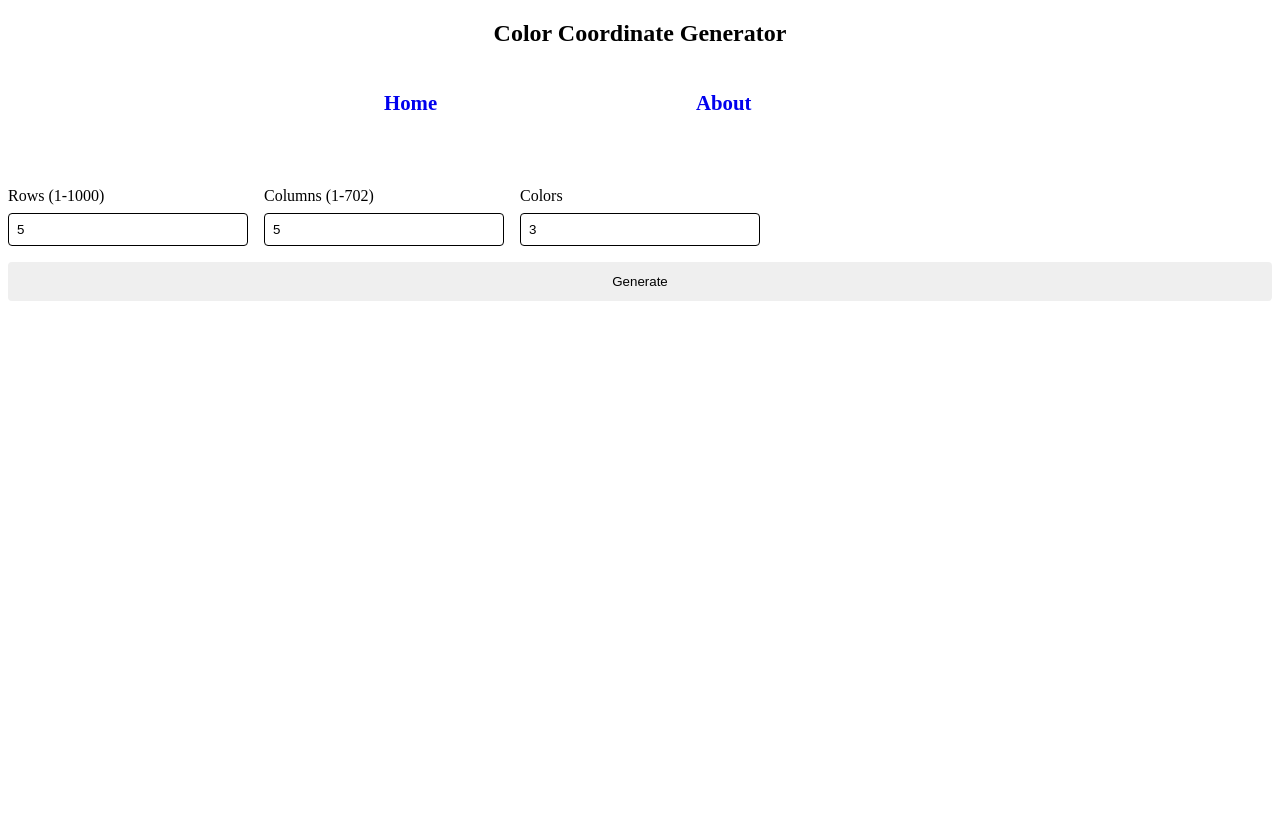
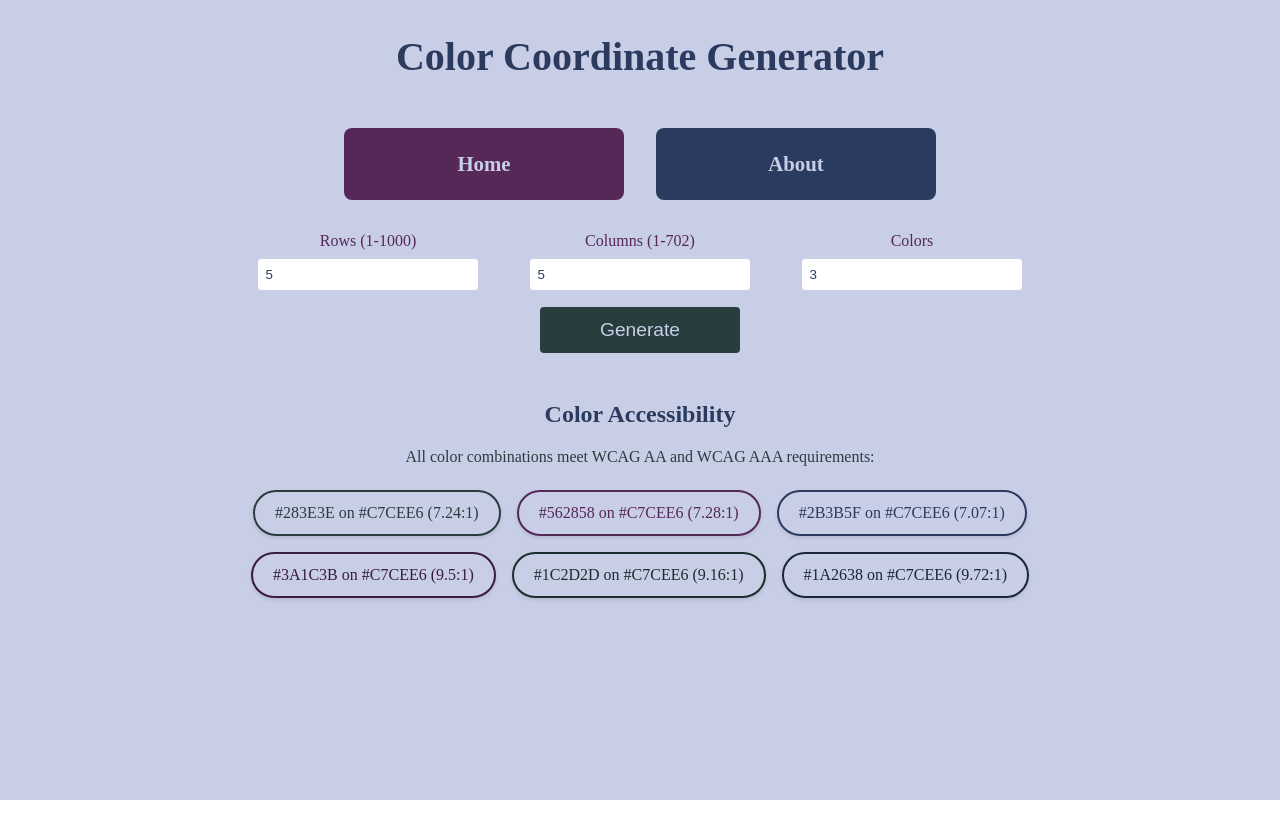
Before and after one commit to HridayaB/hridaya-app, an Angular app: page /color in a window 1280 px wide. Built offline with nearby package versions, Linux system fonts and the light colour scheme.

Commit message:
Added colors on the color-coordinate page

```diff
--- a/src/about/about.component.css
+++ b/src/about/about.component.css
@@ -109,6 +109,9 @@
     text-decoration: none;
     transition: all 0.3s ease;
     min-width: 200px;
+    display: flex;
+    justify-content: center;
+    align-items: center;
 }
 
 .home-button {
--- a/src/color/color_coordinate_generation.component.css
+++ b/src/color/color_coordinate_generation.component.css
@@ -1,35 +1,62 @@
+:host {
+    display: block;
+    position: absolute;
+    top: 0;
+    left: 0;
+    right: 0;
+    bottom: 0;
+    min-height: 100vh;
+    background-color: #C7CEE6;
+}
+
 .color-coordinate-container {
     max-width: 800px;
     margin: 0 auto;
     padding: 2rem;
+    position: relative;
 }
 
 .color-header {
+    order: 2;
     text-align: center;
-    /*Add color*/
+    margin-bottom: 3rem;
+}
+
+.color-header h1 {
+    font-size: 2.5rem;
+    margin-bottom: 0.5rem;
+    color: #2B3B5F;
 }
 
 .form-container {
     display: grid;
     grid-template-columns: repeat(auto-fit, minmax(200px, 1fr));
     gap: 1rem;
-    margin: 2rem 0;
+    margin: 2rem auto;
+    max-width: 800px;
 }
 
 .form-group {
     display: flex;
     flex-direction: column;
+    align-items: center;
+    text-align: center;
 }
 
 label {
     margin-bottom: 0.5rem;
     font-weight: 500;
+    color: #562858;
 }
 
 input {
     padding: 0.5rem;
-    border: 1px solid;
+    border: 1px solid #C7CEE6;
     border-radius: 4px;
+    color: #2B3B5F;
+    width: 80%;
+    max-width: 250px;
+    margin: 0 auto;
 }
 
 .generate-button {
@@ -38,11 +65,23 @@ input {
     border: none;
     border-radius: 4px;
     cursor: pointer;
-    /*Add color and background color*/
+    font-size: larger;
+    background-color: #283E3E;
+    color: #C7CEE6;
+    margin: 0 auto;
+    width: 50%;
+    max-width: 200px;
+}
+
+.generate-button:hover {
+    transform: translateY(-3px);
+    background-color: #1C2D2D;
 }
 
 .color-options {
     margin-top: 2rem;
+    padding: 1.5;
+    border-radius: 8px;
 }
 
 .color-box {
@@ -50,14 +89,15 @@ input {
     width: 50px;
     height: 50px;
     margin: 0.5rem;
-    border: 1px solid;
+    border: 1px solid #2B3B5F;
+    border-radius: 4px;
 }
 
 .navigation-buttons {
+    order: 1;
     display: flex;
     gap: 2rem;
-    margin-bottom: 3rem;
-    order: 1;
+    margin: 0 auto 2rem auto;
     flex-wrap: wrap;
     justify-content: center;
 }
@@ -68,19 +108,72 @@ input {
     text-decoration: none;
     transition: all 0.3s ease;
     min-width: 200px;
+    display: flex;
+    justify-content: center;
+    align-items: center;
+}
+
+.home-button {
+    background-color: #562858;
+    color: #C7CEE6;
+}
+
+.about-button {
+    background-color: #2B3B5F;
+    color: #C7CEE6;
 }
 
 .button-content h3 {
     margin: 0;
     font-size: 1.3rem;
+    color: #C7CEE6;
 }
 
 .home-button:hover {
     transform: translateY(-3px);
-    /*Add color*/
+    background-color: #3A1C3B;
 }
 
 .about-button:hover {
     transform: translateY(-3px);
-    /*Add color*/
+    background-color: #1A2638;
 }
+
+.accessibility {
+    margin: 3rem auto;
+    max-width: 800px;
+    text-align: center;
+    order: 3;
+}
+
+.accessibility h2 {
+    color: #2B3B5F;
+}
+
+.accessibility p {
+    color: #283E3E;
+}
+
+.contrast-links {
+    display: flex;
+    flex-wrap: wrap;
+    gap: 1rem;
+    justify-content: center;
+    margin-top: 1.5rem;
+ }
+
+.contrast-chip {
+    display: inline-block;
+    padding: 0.75rem 1.25rem;
+    border-radius: 50px;
+    text-decoration: none;
+    font-weight: 500;
+    transition: transform 0.2s;
+    box-shadow: 0 2px 4px rgba(0,0,0,0.1);
+    border: 2px solid currentColor;
+}
+
+.contrast-chip:hover {
+    transform: translateY(-2px);
+    box-shadow: 0 4px 8px rgba(0,0,0,0.15);
+}
--- a/src/color/color_coordinate_generation.component.html
+++ b/src/color/color_coordinate_generation.component.html
@@ -61,4 +61,21 @@
         <h3>Selected Colors</h3>
         <div class="color-box" *ngFor="let color of colorOptions" [style.background]="color"></div>
     </div>
+
+    <div class="accessibility">
+        <h2>Color Accessibility</h2>
+        <p>All color combinations meet WCAG AA and WCAG AAA requirements:</p>
+
+        <div class="contrast-links">
+          <a *ngFor="let contrast of config.contrastLinks"
+             [href]="contrast.url"
+             target="_blank"
+             rel="noopener noreferrer"
+             class="contrast-chip"
+             [style.background]="contrast.bgColor"
+             [style.color]="contrast.textColor">
+             {{ contrast.textColor }} on {{ contrast.bgColor }} ({{ contrast.ratio }}:1)
+          </a>
+        </div>
+    </div>
 </section>
--- a/src/color/color_coordinate_generation.component.ts
+++ b/src/color/color_coordinate_generation.component.ts
@@ -2,6 +2,7 @@ import { Component } from '@angular/core'
 import { FormBuilder, FormGroup, Validators, ReactiveFormsModule } from '@angular/forms';
 import { CommonModule } from '@angular/common';
 import { RouterModule } from '@angular/router';
+import { colorConfig } from './color_coordinate_generation.config';
 
 @Component({
     selector: 'app-color-coordinate-generation',
@@ -10,6 +11,7 @@ import { RouterModule } from '@angular/router';
     styleUrl: './color_coordinate_generation.component.css'
 })
 export class ColorCoordinateGenerationComponent {
+    config = colorConfig;
     coordinateForm: FormGroup;
     showTables = false;
     colorOptions: any[] = [];
--- a/src/color/color_coordinate_generation.config.ts
+++ b/src/color/color_coordinate_generation.config.ts
@@ -0,0 +1,40 @@
+export const colorConfig = {
+    contrastLinks: [
+        {
+          textColor: '#283E3E',
+          bgColor: '#C7CEE6',
+          ratio: '7.24',
+          url: 'https://webaim.org/resources/contrastchecker/?fcolor=283E3E&bcolor=C7CEE6'
+        },
+        {
+          textColor: '#562858',
+          bgColor: '#C7CEE6',
+          ratio: '7.28',
+          url: 'https://webaim.org/resources/contrastchecker/?fcolor=562858&bcolor=C7CEE6'
+        },
+        {
+          textColor: '#2B3B5F',
+          bgColor: '#C7CEE6',
+          ratio: '7.07',
+          url: 'https://webaim.org/resources/contrastchecker/?fcolor=2B3B5F&bcolor=C7CEE6'
+        },
+        {
+          textColor: '#3A1C3B',
+          bgColor: '#C7CEE6',
+          ratio: '9.5',
+          url: 'https://webaim.org/resources/contrastchecker/?fcolor=3A1C3B&bcolor=C7CEE6'
+        },
+        {
+          textColor: '#1C2D2D',
+          bgColor: '#C7CEE6',
+          ratio: '9.16',
+          url: 'https://webaim.org/resources/contrastchecker/?fcolor=1C2D2D&bcolor=C7CEE6'
+        },
+        {
+            textColor: '#1A2638',
+            bgColor: '#C7CEE6',
+            ratio: '9.72',
+            url: 'https://webaim.org/resources/contrastchecker/?fcolor=1A2638&bcolor=C7CEE6'
+        }
+    ]
+};
```
